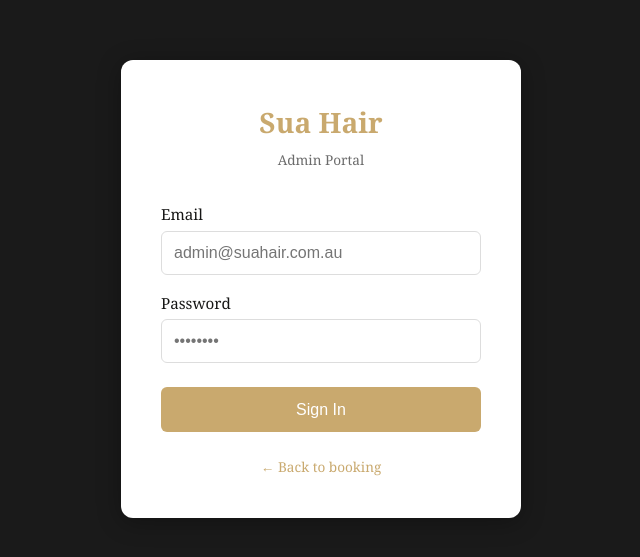
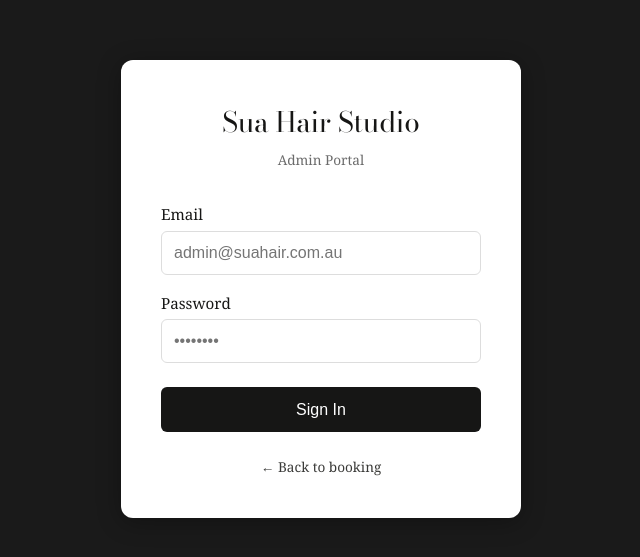
Before and after one commit to SJKangAU/sua-hair, a React (Vite) app: page /admin/login in a window 1280 px wide. Shown: the part 111-668 px from the top of the page, without its empty margins (319-959 px from the left). Built offline with nearby package versions, Linux system fonts and the light colour scheme; no server answers; the database is empty.

Commit message:
style(admin): monochrome AdminLoginPage — gold removed, Bodoni Moda logotype

```diff
--- a/src/pages/AdminLoginPage.tsx
+++ b/src/pages/AdminLoginPage.tsx
@@ -81,8 +81,16 @@ const AdminLoginPage = () => {
       >
         {/* Logo */}
         <div style={{ textAlign: "center", marginBottom: "2rem" }}>
-          <h1 style={{ fontSize: "1.75rem", color: "#c9a96e", margin: 0 }}>
-            Sua Hair
+          <h1
+            style={{
+              fontFamily: "var(--font-display)",
+              fontSize: "1.75rem",
+              fontWeight: 400,
+              color: "var(--ink)",
+              margin: 0,
+            }}
+          >
+            Sua Hair Studio
           </h1>
           <p
             style={{
@@ -127,7 +135,7 @@ const AdminLoginPage = () => {
           {error && (
             <p
               style={{
-                color: "#e24b4a",
+                color: "var(--error)",
                 fontSize: "0.85rem",
                 marginBottom: "1rem",
                 textAlign: "center",
@@ -143,7 +151,7 @@ const AdminLoginPage = () => {
             style={{
               width: "100%",
               padding: "0.85rem",
-              background: loading ? "#ddd" : "#c9a96e",
+              background: loading ? "var(--border-strong)" : "var(--accent)",
               color: loading ? "#999" : "white",
               border: "none",
               borderRadius: "6px",
@@ -165,7 +173,7 @@ const AdminLoginPage = () => {
             fontSize: "0.85rem",
           }}
         >
-          <a href="/" style={{ color: "#c9a96e", textDecoration: "none" }}>
+          <a href="/" style={{ color: "var(--ink-soft)", textDecoration: "none" }}>
             ← Back to booking
           </a>
         </p>
```
